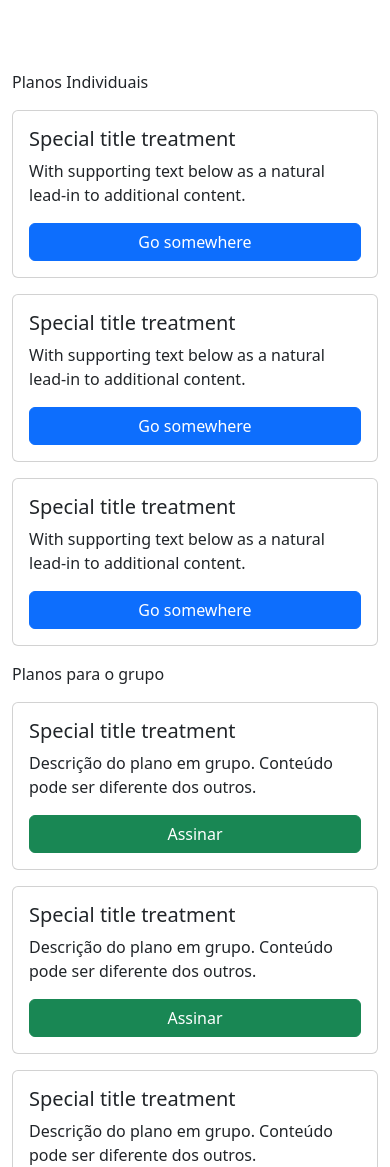
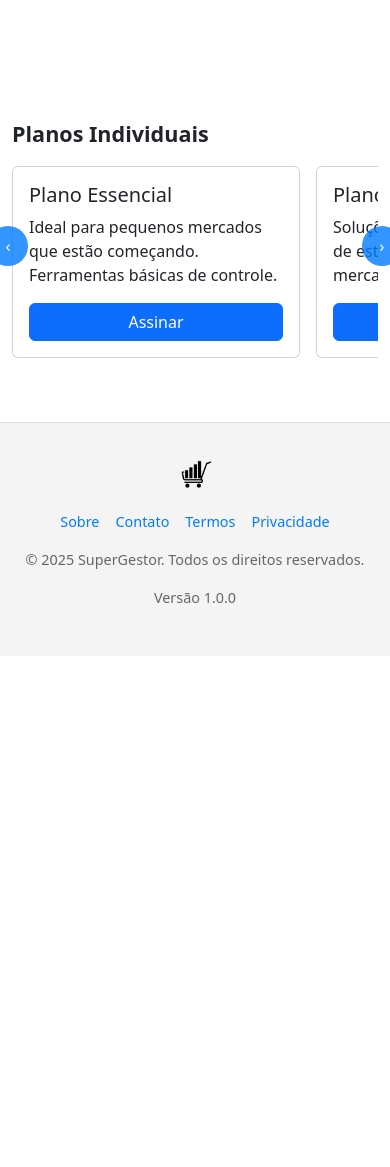
Before and after one commit to guilherme-lf/SaaSIdea, an Angular app: page /apresentacao in a window 390 px wide. Shown: the part 401-1568 px from the top of the page. After the commit the page ends 1057 px from the top, so only its background shows below. Built offline with nearby package versions, Linux system fonts and the light colour scheme.

Commit message:
Atualizações mais responsivas

```diff
--- a/src/app/footer/footer.component.css
+++ b/src/app/footer/footer.component.css
@@ -1,19 +1,50 @@
-html, body {
-    height: 100%;
-    margin: 0;
+.footer {
+  background-color: #f4f4f4;
+  padding: 2rem 1rem;
+  font-size: 0.9rem;
+  color: #444;
+  border-top: 1px solid #ddd;
 }
 
-  body {
+.footer-container {
   display: flex;
   flex-direction: column;
+  align-items: center;
+  gap: 1rem;
+  max-width: 1000px;
+  margin: 0 auto;
 }
 
-  app-root {
+.footer-logo {
   display: flex;
-    flex-direction: column;
-    min-height: 100vh;
+  align-items: center;
+  gap: 0.5rem;
+  font-weight: bold;
+  font-size: 1.2rem;
 }
 
-  footer {
-    margin-top: auto;
+.footer-logo img {
+  width: 40px;
+  height: auto;
 }
+
+.footer-links {
+  display: flex;
+  gap: 1rem;
+  flex-wrap: wrap;
+  justify-content: center;
+}
+
+.footer-links a {
+  color: #007bff;
+  text-decoration: none;
+}
+
+.footer-links a:hover {
+  text-decoration: underline;
+}
+
+.footer-info {
+  text-align: center;
+  color: #666;
+}
--- a/src/app/footer/footer.component.html
+++ b/src/app/footer/footer.component.html
@@ -1,13 +1,19 @@
-<footer class="bg-dark text-white mt-auto py-3">
-    <div class="container text-center">
-      <span>&copy; 2025 Meu SaaS - Todos os direitos reservados.</span>
-      <br />
-      <a href="/privacidade" class="text-white text-decoration-underline">Política de Privacidade</a>
-    </div>
-    <nav>
-        <a href="/sobre">Sobre</a> |
-        <a href="/contato">Contato</a> |
-        <a href="/termos">Termos de uso</a> |
+<footer class="footer">
+    <div class="footer-container">
+      <div class="footer-logo">
+        <img src="assets/images/logo-mercado.png" alt="Logo do Sistema" />
+      </div>
+
+      <nav class="footer-links">
+        <a href="/sobre">Sobre</a>
+        <a href="/contato">Contato</a>
+        <a href="/termos">Termos</a>
         <a href="/privacidade">Privacidade</a>
       </nav>
-</footer>
+
+      <div class="footer-info">
+        <p>&copy; 2025 SuperGestor. Todos os direitos reservados.</p>
+        <p>Versão 1.0.0</p>
+      </div>
+    </div>
+  </footer>
--- a/src/app/landing/landing.component.css
+++ b/src/app/landing/landing.component.css
@@ -13,8 +13,44 @@
     overflow: hidden;
   }
 
-  .image-banner img {
-    max-height: 100%;
-    width: auto;
-    object-fit: contain;
-  }
+.image-banner img {
+  max-height: 100%;
+  width: auto;
+  object-fit: contain;
+}
+
+.scrolling-cards {
+  scroll-snap-type: x mandatory;
+  scroll-behavior: smooth;
+}
+
+.scrolling-cards > .card {
+  scroll-snap-align: start;
+}
+
+/* Botões de navegação */
+.scroll-btn {
+  position: absolute;
+  top: 50%;
+  transform: translateY(-50%);
+  background-color: rgba(0, 123, 255, 0.8);
+  color: #fff;
+  border: none;
+  border-radius: 50%;
+  width: 2.5rem;
+  height: 2.5rem;
+  z-index: 10;
+  cursor: pointer;
+}
+
+.scroll-btn.left {
+  left: -0.75rem;
+}
+
+.scroll-btn.right {
+  right: -0.75rem;
+}
+
+.scroll-btn:hover {
+  background-color: rgba(0, 123, 255, 1);
+}
--- a/src/app/landing/landing.component.html
+++ b/src/app/landing/landing.component.html
@@ -21,40 +21,29 @@
   <img src="" alt="Ícone do Mercado" />
 </div>
 
-<div class="container">
-    <P>Planos Individuais</P>
-    <div class="row justify-content-center">
-      <ng-container *ngFor="let card of [1, 2, 3]">
-        <div class="col-md-4 mb-3 d-flex">
-          <div class="card w-100">
-            <div class="card-body d-flex flex-column">
-              <h5 class="card-title">Special title treatment</h5>
-              <p class="card-text">
-                With supporting text below as a natural lead-in to additional content.
-              </p>
-              <a href="#" class="btn btn-primary mt-auto">Go somewhere</a>
-            </div>
-          </div>
+<div class="container my-5 position-relative">
+  <p class="fs-4 fw-bold">Planos Individuais</p>
+
+  <!-- Botão Esquerda -->
+  <button class="scroll-btn left" (click)="scrollLeft()">
+    ‹
+  </button>
+
+  <!-- Botão Direita -->
+  <button class="scroll-btn right" (click)="scrollRight()">
+    ›
+  </button>
+
+  <!-- Container dos Cards -->
+  <div #scrollContainer class="scrolling-cards d-flex overflow-auto gap-3 pb-3">
+    <ng-container *ngFor="let plano of planos">
+      <div class="card flex-shrink-0" style="width: 18rem; min-width: 250px;">
+        <div class="card-body d-flex flex-column">
+          <h5 class="card-title">{{ plano.titulo }}</h5>
+          <p class="card-text">{{ plano.descricao }}</p>
+          <a href="#" class="btn btn-primary mt-auto">Assinar</a>
         </div>
-      </ng-container>
-    </div>
+      </div>
+    </ng-container>
+  </div>
 </div>
-
-<div class="container">
-    <P>Planos para o grupo</P>
-    <div class="row justify-content-center">
-      <ng-container *ngFor="let card of [1, 2, 3]">
-        <div class="col-12 col-md-4 mb-3 d-flex">
-          <div class="card h-100 w-100">
-            <div class="card-body d-flex flex-column">
-              <h5 class="card-title">Special title treatment</h5>
-              <p class="card-text">
-                Descrição do plano em grupo. Conteúdo pode ser diferente dos outros.
-              </p>
-              <a href="#" class="btn btn-success mt-auto">Assinar</a>
-            </div>
-          </div>
-        </div>
-      </ng-container>
-    </div>
-  </div>
--- a/src/app/landing/landing.component.ts
+++ b/src/app/landing/landing.component.ts
@@ -1,5 +1,5 @@
 import { CommonModule } from '@angular/common';
-import { Component } from '@angular/core';
+import { Component, ElementRef, ViewChild } from '@angular/core';
 
 @Component({
   selector: 'app-landing',
@@ -10,4 +10,34 @@ import { Component } from '@angular/core';
 })
 export class LandingComponent {
 
+  @ViewChild('scrollContainer', { static: false }) scrollContainer!: ElementRef;
+
+  planos = [
+    {
+      titulo: 'Plano Essencial',
+      descricao: 'Ideal para pequenos mercados que estão começando. Ferramentas básicas de controle.'
+    },
+    {
+      titulo: 'Plano Profissional',
+      descricao: 'Soluções avançadas para gestão de estoque e vendas em mercados médios.'
+    },
+    {
+      titulo: 'Plano Premium',
+      descricao: 'Automação completa para redes de supermercado com múltiplas filiais.'
+    },
+    {
+      titulo: 'Plano Empresarial',
+      descricao: 'Plano sob demanda com recursos personalizados e suporte prioritário.'
+    }
+  ];
+
+  scrollLeft() {
+    this.scrollContainer.nativeElement.scrollBy({ left: -300, behavior: 'smooth' });
+  }
+
+  scrollRight() {
+    this.scrollContainer.nativeElement.scrollBy({ left: 300, behavior: 'smooth' });
+  }
+
+
 }
```
Also changed, not shown: src/app/footer/footer.component.ts (line endings or trailing spaces). Lines whose indentation alone changed are shown as unchanged.
